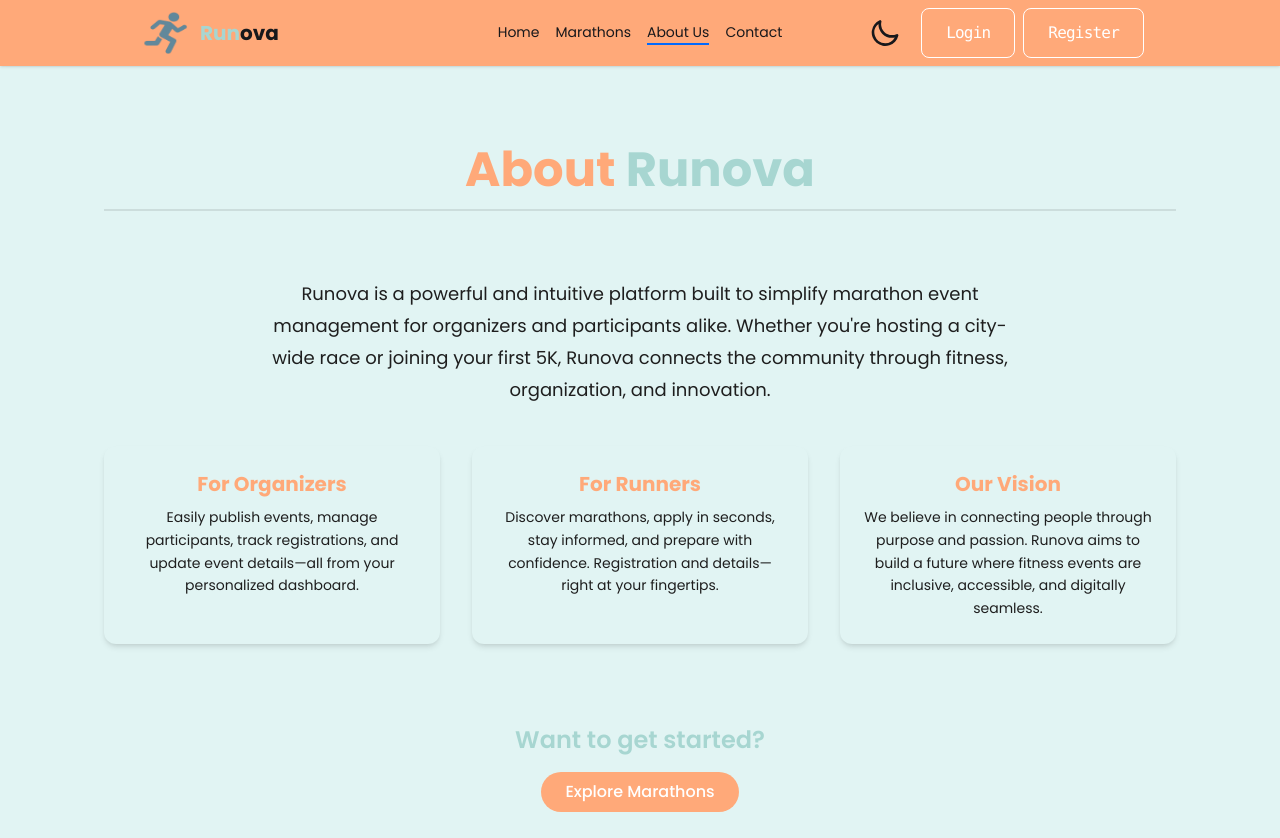
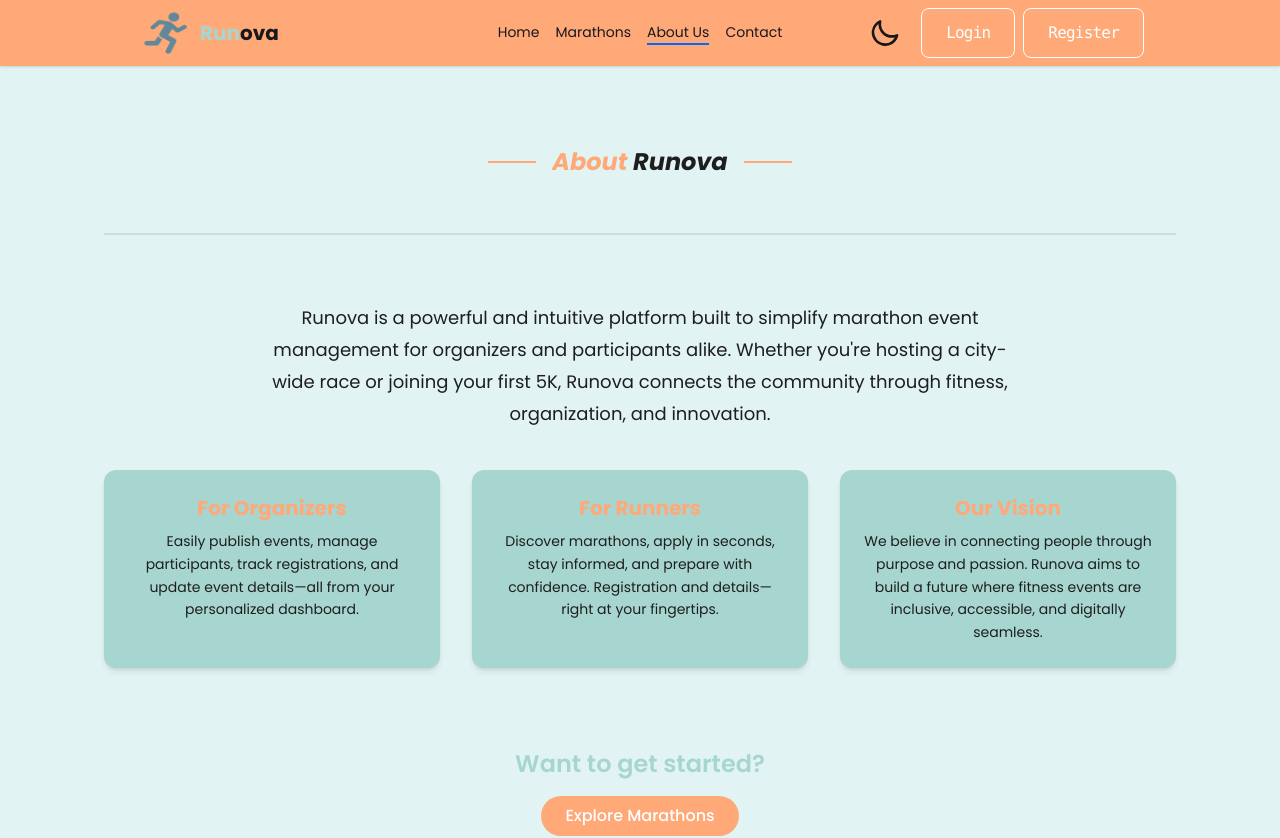
Before and after one commit to pritom352/-Marathon-Management-System, a React (Vite) app: page /aboutUs in a window 1280 px wide. Shown: the top 838 px of the page. Built offline with nearby package versions, Linux system fonts and the light colour scheme; no server answers.

Commit message:
update about section

```diff
--- a/src/Hook/useFormatDate.jsx
+++ b/src/Hook/useFormatDate.jsx
@@ -11,7 +11,6 @@ const useFormatDate = (isoDateString) => {
     try {
       const date = new Date(isoDateString);
 
-      // "en-GB" locale use করলে date "DD/MM/YYYY" ফরম্যাটে পাওয়া যায়
       const formatted = date.toLocaleDateString("en-GB");
 
       setFormattedDate(formatted);
--- a/src/layouts/DashboardLayout.jsx
+++ b/src/layouts/DashboardLayout.jsx
@@ -17,7 +17,6 @@ const DashboardLayout = () => {
 
   const toggleSidebar = () => setIsSidebarOpen((prev) => !prev);
 
-  // এখন সরাসরি JSX এ Link ব্যবহার করব, icon সহ
   const linkClasses = (path) =>
     `flex items-center gap-3 px-4 py-2 rounded-lg text-sm font-medium transition-colors ${
       location.pathname === path
@@ -78,7 +77,6 @@ const DashboardLayout = () => {
               <button
                 className="w-full flex items-center gap-3 px-4 py-2 text-red-600 hover:bg-red-100 rounded-lg font-semibold"
                 onClick={() => {
-                  // TODO: লগআউট ফাংশন এখানে বসাবি
                   alert("Logout clicked");
                 }}
               >
--- a/src/pages/Home/AboutUs/AboutUs.jsx
+++ b/src/pages/Home/AboutUs/AboutUs.jsx
@@ -1,13 +1,12 @@
 import React from "react";
 import { Link } from "react-router";
+import SectionTitle from "../../../components/ReusableComponent/SectionTitle";
 
 const AboutUs = () => {
   return (
     <div className="  bg-accent text-[#1E1E1E] px-4 md:px-10 my-20">
       <div className="max-w-6xl mx-auto space-y-10">
-        <h1 className="text-3xl md:text-5xl font-bold text-primary text-center mb-2">
-          About <span className="text-secondary">Runova</span>
-        </h1>
+        <SectionTitle title={"About Runova"} />
         <div className="divider mb-15"></div>
 
         <p className="text-lg leading-8 text-center max-w-3xl mx-auto">
@@ -18,7 +17,7 @@ const AboutUs = () => {
         </p>
 
         <div className="grid md:grid-cols-3 gap-8 text-center">
-          <div className="bg-accent rounded-xl p-6 shadow-md hover:shadow-xl transition">
+          <div className="bg-secondary rounded-xl p-6 shadow-md hover:shadow-xl transition">
             <h3 className="text-xl font-bold text-primary mb-2">
               For Organizers
             </h3>
@@ -28,7 +27,7 @@ const AboutUs = () => {
             </p>
           </div>
 
-          <div className="bg-accent rounded-xl p-6 shadow-md hover:shadow-xl transition">
+          <div className="bg-secondary rounded-xl p-6 shadow-md hover:shadow-xl transition">
             <h3 className="text-xl font-bold text-primary mb-2">For Runners</h3>
             <p className="text-sm leading-relaxed">
               Discover marathons, apply in seconds, stay informed, and prepare
@@ -37,7 +36,7 @@ const AboutUs = () => {
             </p>
           </div>
 
-          <div className="bg-accent rounded-xl p-6 shadow-md hover:shadow-xl transition">
+          <div className="bg-secondary rounded-xl p-6 shadow-md hover:shadow-xl transition">
             <h3 className="text-xl font-bold text-primary mb-2">Our Vision</h3>
             <p className="text-sm leading-relaxed">
               We believe in connecting people through purpose and passion.
--- a/src/routes/Routes.jsx
+++ b/src/routes/Routes.jsx
@@ -38,8 +38,7 @@ const router = createBrowserRouter([
       { path: "/register", element: <Register /> },
       {
         path: "/marathons",
-        loader: () =>
-          axios("https://assignmein11.vercel.app/alldddMarathonData"),
+        loader: () => axios("https://assignmein11.vercel.app/allMarathonData"),
         hydrateFallbackElement: <Loader />,
         errorElement: <ErrorPage />,
         element: <Marathons />,
```
